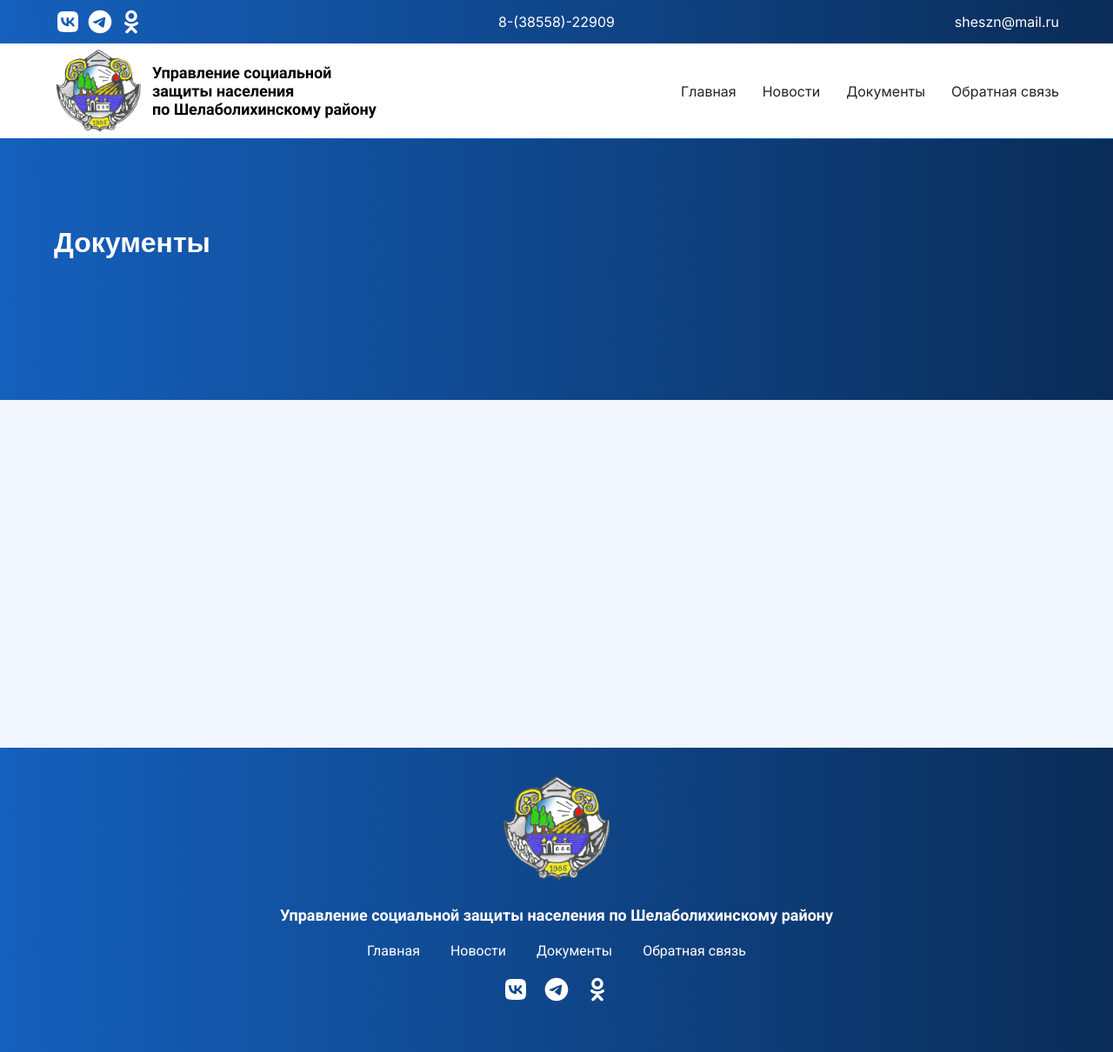
After one commit to smlmnvv/diplom, a PHP site: template app/views/documents.blade.php in a window 1280 px wide. The commit adds this page. Shown: the whole page at 87% size. Run offline with PHP 8.4, Linux system fonts and the light colour scheme; the template is opened without the code that fills it, so the values that code supplies are empty; some libraries are stand-ins or nearby versions.

Commit message:
Second commit

```diff
--- /dev/null
+++ b/app/controllers/DocumentsController.php
@@ -0,0 +1,5 @@
+<?php
+
+$title = "УСЗН по Шелаболихинскому району. Документы";
+
+require APP . '/views/documents.blade.php';
--- /dev/null
+++ b/app/views/documents.blade.php
@@ -0,0 +1,22 @@
+<?php require 'modules/header.php' ?>
+
+<main class="main">
+
+    <section class="page__title">
+        <div class="container">
+            <h1 class="page__title-title fw-bold text-white">Документы</h1>
+        </div>
+    </section>
+
+    <section class="documents">
+        <div class="container">
+            <div class="row">
+                <div class="col">
+
+                </div>
+            </div>
+        </div>
+    </section>
+</main>
+
+<?php require 'modules/footer.php' ?>
--- a/app/views/index.blade.php
+++ b/app/views/index.blade.php
@@ -6,7 +6,7 @@
         <div class="container">
             <div class="row">
                 <div class="col d-flex flex-column align-items-center">
-                    <p class="number__text text-white text-center fw-bold text-uppercase">телефон горячей линии:</p>
+                    <p class="number__text text-white fw-bold">Телефон горячей линии:</p>
                     <a href="tel: 83855822909" class="number__text text-white fw-bold">8-(38558)-22909</a>
                 </div>
             </div>
--- a/app/views/news.blade.php
+++ b/app/views/news.blade.php
@@ -7,7 +7,7 @@
         <h1 class="page__title-title fw-bold text-white">Новости</h1>
             <div class="row">
                 <div class="col">
-                    <form action="">
+                    <form action="/search">
                         <div class="search d-flex align-items-center">
                             <input type="search" class="news__search" placeholder="Поиск по новостям">
                             <button type="submit" class="news__search-btn">
--- a/config/routes.php
+++ b/config/routes.php
@@ -3,4 +3,5 @@
 $routes = [
     '/' => 'IndexController.php',
     '/news' => 'NewsController.php',
+    '/documents' => 'DocumentsController.php',
 ];
--- a/public_html/assets/css/style.css
+++ b/public_html/assets/css/style.css
@@ -204,3 +204,9 @@
 {
     margin-bottom: 75px;
 }
+
+.documents
+{
+    min-height: 50vh;
+    background-color: #F2F6FE;
+}
```
